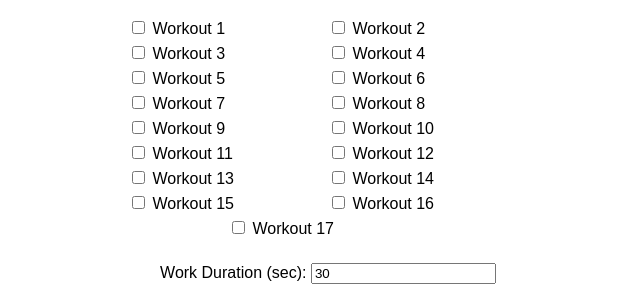
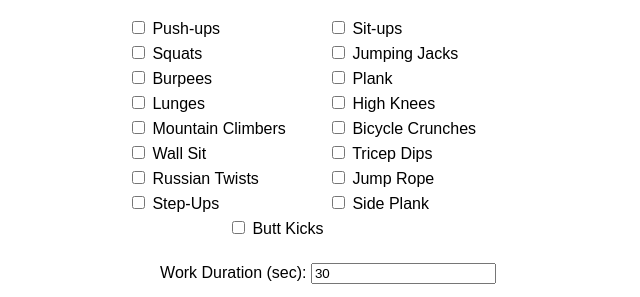
Before and after one commit to nakiguy/interval-timer, a plain HTML site: page index.html in a window 1280 px wide. Shown: the part 90-387 px from the top of the page, without its empty margins (312-952 px from the left). Drawn offline with Linux system fonts and the light colour scheme.

Commit message:
Update index.html

```diff
--- a/index.html
+++ b/index.html
@@ -70,11 +70,17 @@
     let totalRounds = 0;
 
     // Create checkboxes for workouts 1-17
-    for (let i = 1; i <= 17; i++) {
+// Fetch workout list from JSON file
+fetch('workouts.json')
+  .then(response => response.json())
+  .then(workouts => {
+    workouts.forEach((workout, index) => {
       const label = document.createElement('label');
-      label.innerHTML = `<input type="checkbox" class="workout-checkbox" value="${i}"> Workout ${i}`;
+      label.innerHTML = `<input type="checkbox" class="workout-checkbox" value="${index + 1}"> ${workout}`;
       workoutChecklist.appendChild(label);
-    }
+    });
+  });
+
 
     startBtn.addEventListener('click', () => {
       if (!isRunning) {
```
